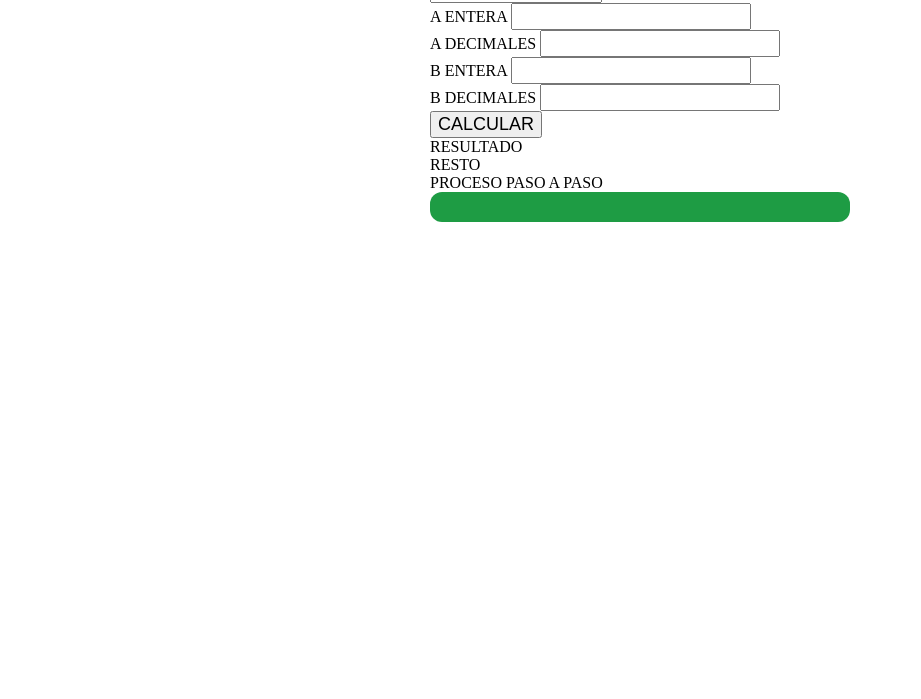
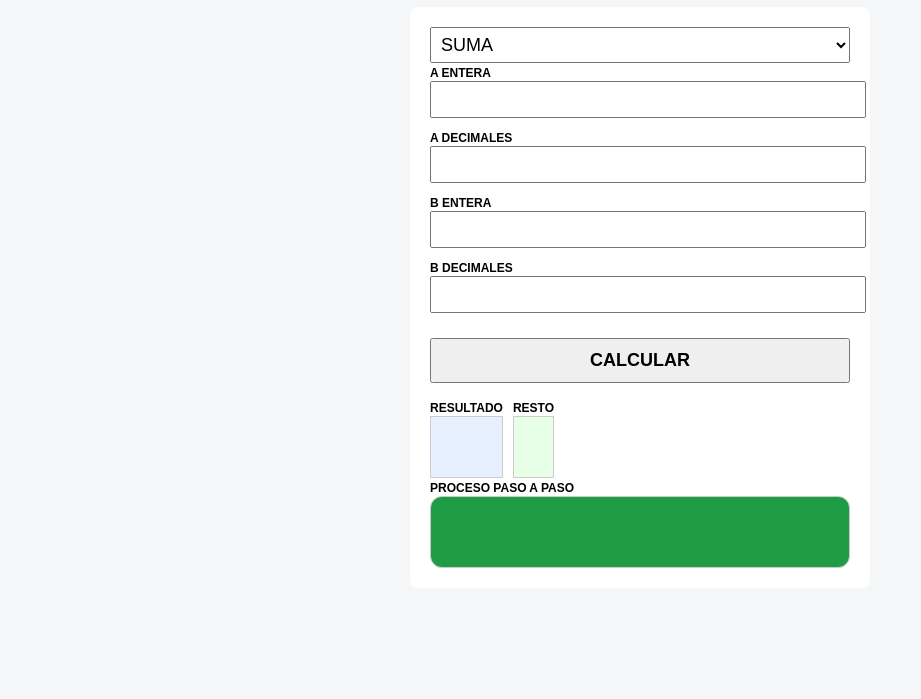
Before and after one commit to casiproencia/calculadora-posicional, a plain HTML site: page index.html in a window 1280 px wide. Shown: the part 101-800 px from the top of the page, without its empty margins (0-921 px from the left). Drawn offline with Linux system fonts and the light colour scheme.

Commit message:
Actualizar style.css

```diff
--- a/style.css
+++ b/style.css
@@ -1,3 +1,79 @@
+body {
+    font-family: Arial, sans-serif;
+    background: #f4f6f8;
+    padding: 20px;
+}
+
+h1 {
+    text-align: center;
+}
+
+.panel {
+    max-width: 600px;
+    margin: auto;
+    background: white;
+    padding: 20px;
+    border-radius: 8px;
+}
+
+.fila {
+    display: flex;
+    gap: 10px;
+    margin-bottom: 10px;
+}
+
+label {
+    font-size: 12px;
+    font-weight: bold;
+}
+
+input, select {
+    width: 100%;
+    padding: 6px;
+}
+
+button {
+    width: 100%;
+    margin: 15px 0;
+    padding: 10px;
+    font-weight: bold;
+}
+
+.resultado {
+    display: flex;
+    gap: 10px;
+}
+
+.caja {
+    border: 1px solid #ccc;
+    padding: 10px;
+    min-height: 40px;
+}
+
+.azul {
+    background: #e6f0ff;
+}
+
+.verde {
+    background: #e6ffe6;
+}
+
+.proceso {
+    white-space: pre-line;
+}
+
+.resultado-num {
+    color: green;
+    font-weight: bold;
+}
+
+.llevada {
+    color: red;
+}
+
+.intermedio {
+    color: black;
+}
 body {
     max-width: 100vw;
     overflow-x: hidden;
```
